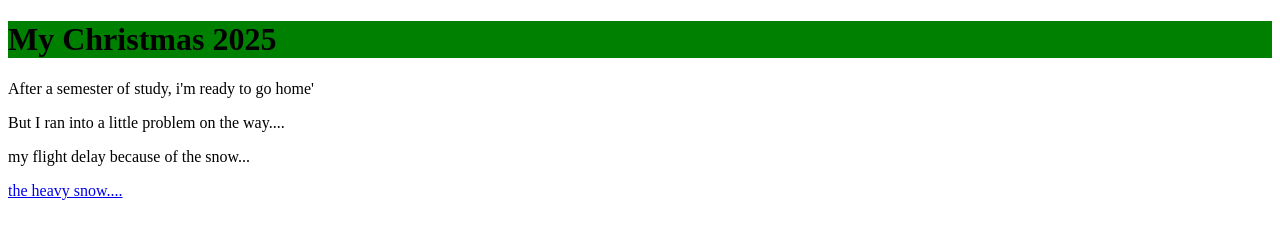
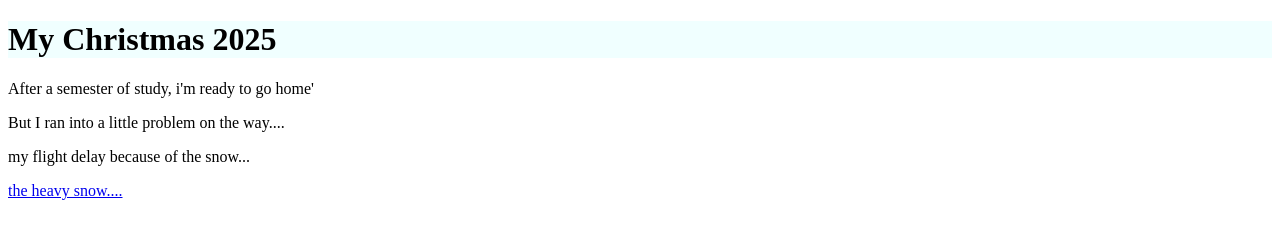
Before and after one commit to sh8529-svg/hypertext_narritive, a plain HTML site: page index.html in a window 1280 px wide. Drawn offline with Linux system fonts and the light colour scheme.

```diff
--- a/index.html
+++ b/index.html
@@ -11,7 +11,7 @@
 
 
 <body>
-	<h1 style="background-color:green">My Christmas 2025</h1>
+	<h1 style="background-color:azure">My Christmas 2025</h1>
 	<p>After a semester of study, i'm ready to go home'</p>
 	<p>But I ran into a little problem on the way....</p>
 	<p>my flight delay because of the snow...</p>
```
